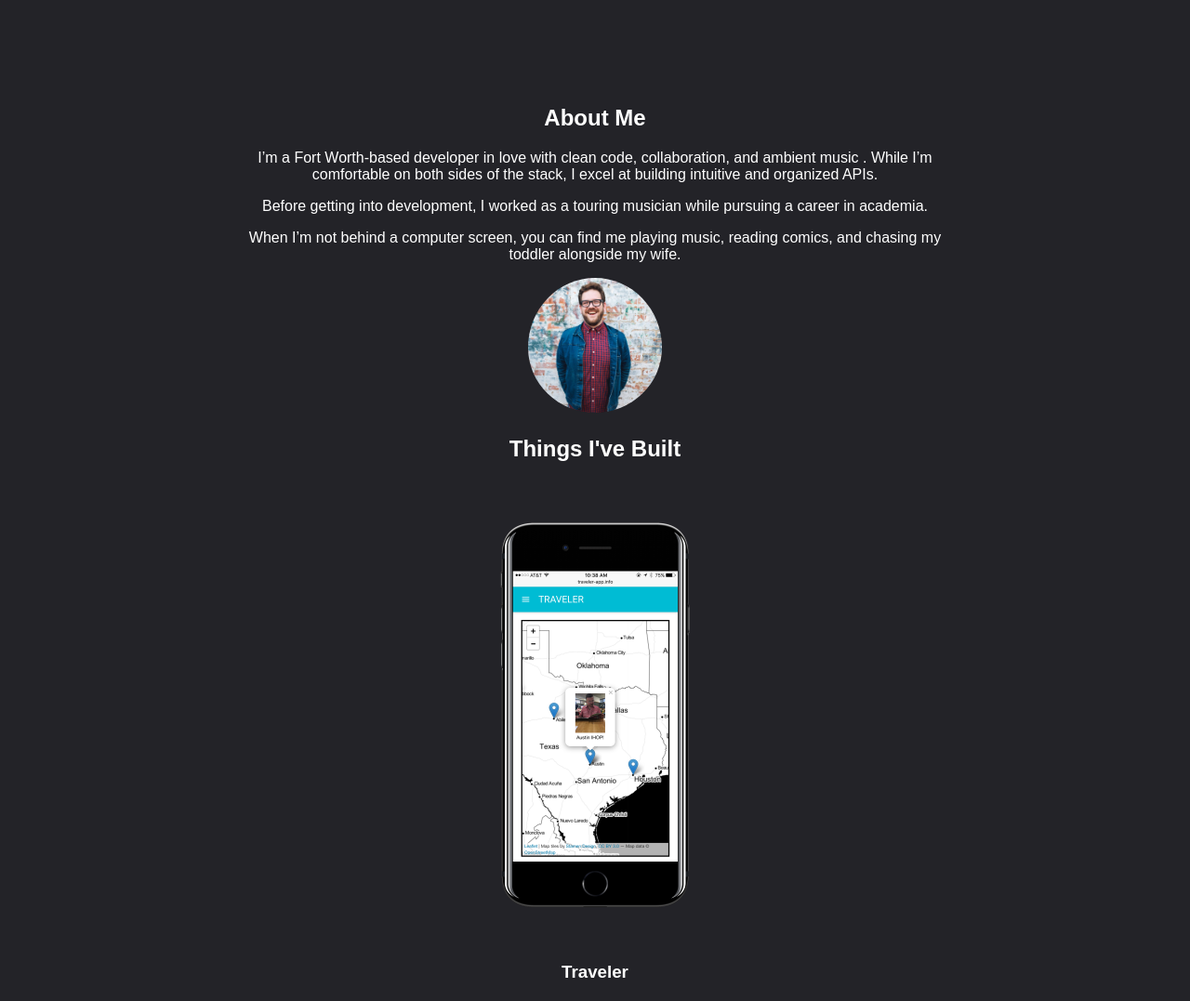
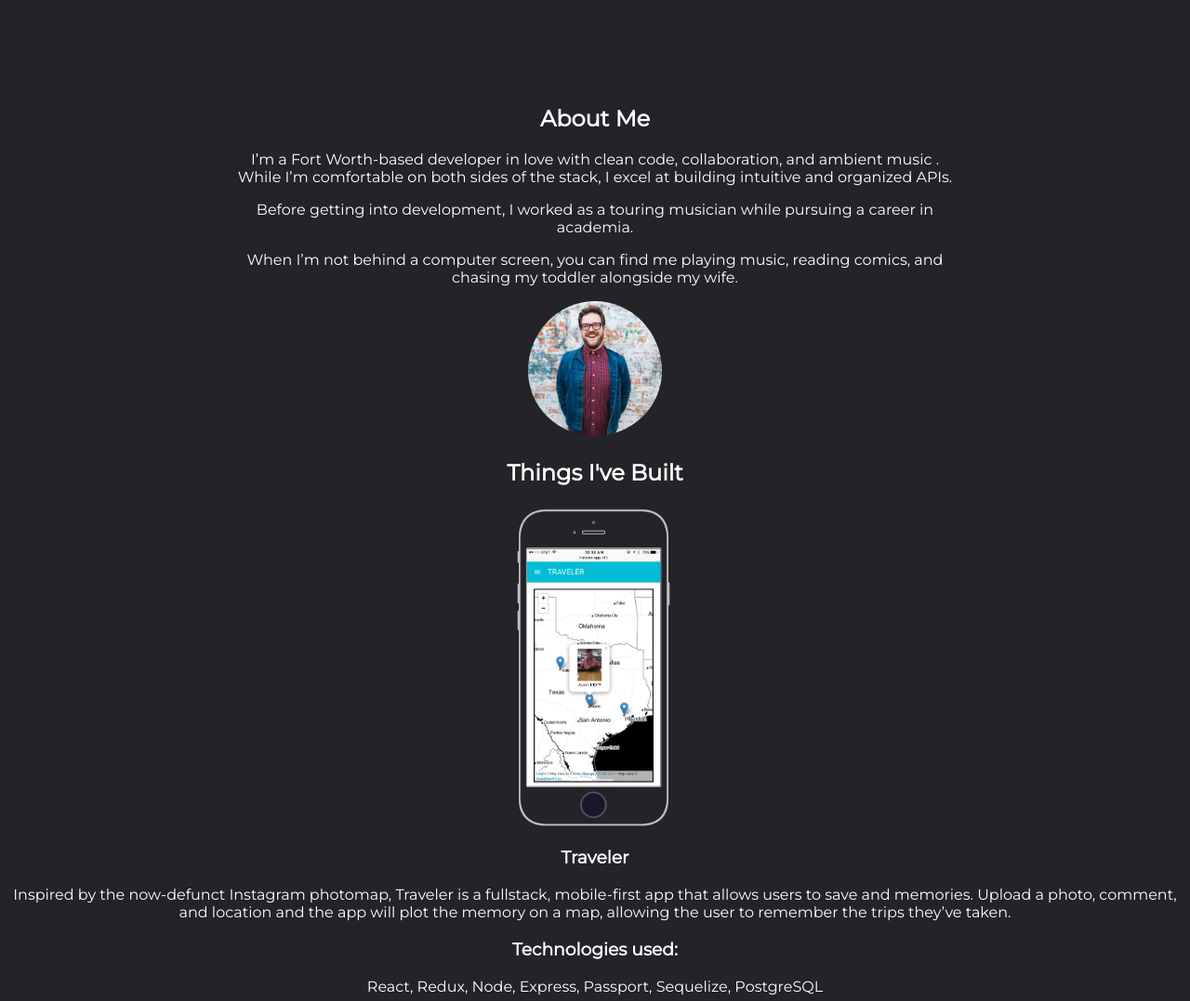
Before and after one commit to chasingSublimity/portfolio-site, a website: page index.html in a window 1280 px wide. Shown: the part 290-1367 px from the top of the page at 93% size. Drawn offline with Linux system fonts and the light colour scheme.

Commit message:
style fonts, headers, images

```diff
--- a/index.html
+++ b/index.html
@@ -31,7 +31,9 @@
 		<div class="projects">
 			<h2>Things I've Built</h2>
 			<div class="project">
-				<img src="./assets/traveler-mockup.png" alt="Project Image: Traveler" class="traveler-image">
+				<a href="http://traveler-app.info">
+					<img src="./assets/Dark-Traveler-Mockup.png" alt="Project Image: Traveler" class="traveler-image">
+				</a>
 				<div class="project-description">
 					<h3 class="app-title">Traveler</h3>
 					<p class="app-copy" >Inspired by the now-defunct Instagram photomap, Traveler is a fullstack, mobile-first app that allows users to save and memories. Upload a photo, comment, and location and the app will plot the memory on a map, allowing the user to remember the trips they’ve taken.
--- a/main.css
+++ b/main.css
@@ -11,13 +11,18 @@ body {
 
 .about-me {
   max-width: 800px;
-  font-family: 'Montserrat Light', sans-serif;
+  font-family: 'Montserrat', sans-serif;
   color: white;
   margin: auto;
   margin-top: 15px;
   padding-left: 5px;
   padding-right: 5px;
   text-align: center;
+}
+
+.about-me > h2 {
+  font-family: 'Montserrat', sans-serif;
+  font-weight: 900;
 }
 
 .about-me-image {
@@ -28,13 +33,13 @@ body {
 
 .projects {
   margin-top: 15px;
-  font-family: 'Montserrat Light', sans-serif;
+  font-family: 'Montserrat', sans-serif;
   text-align: center;
   color: white;
 }
 
 .traveler-image {
-  height: 500px;
+  height: 350px;
 }
 
 .project-image {
@@ -50,7 +55,7 @@ body {
   border: white solid 3px;
   margin-top: 15px;
   color: black;
-  font-family: 'Montserrat Light', sans-serif;
+  font-family: 'Montserrat', sans-serif;
   text-align: center;
   background-color: white;
 }
```
